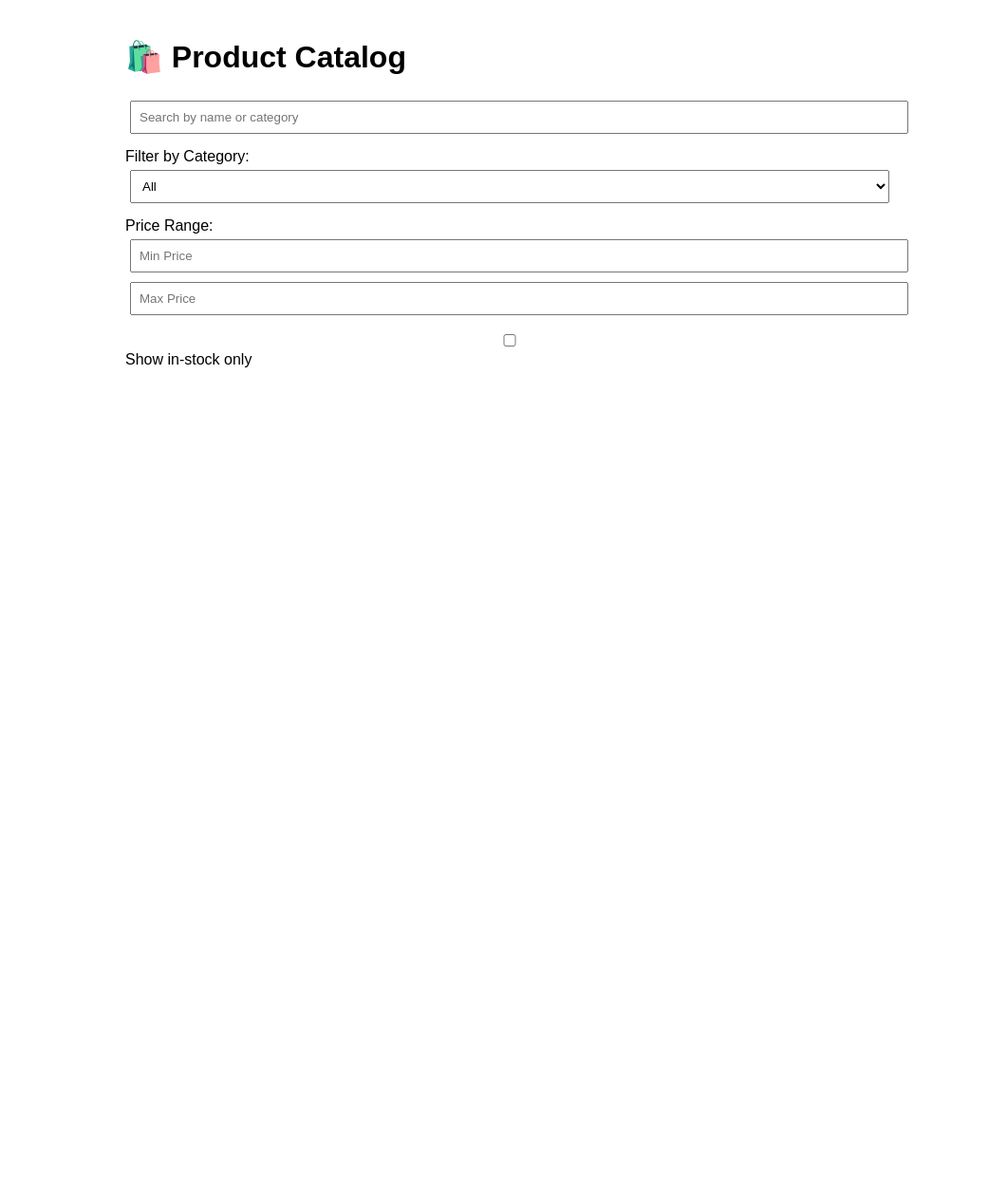
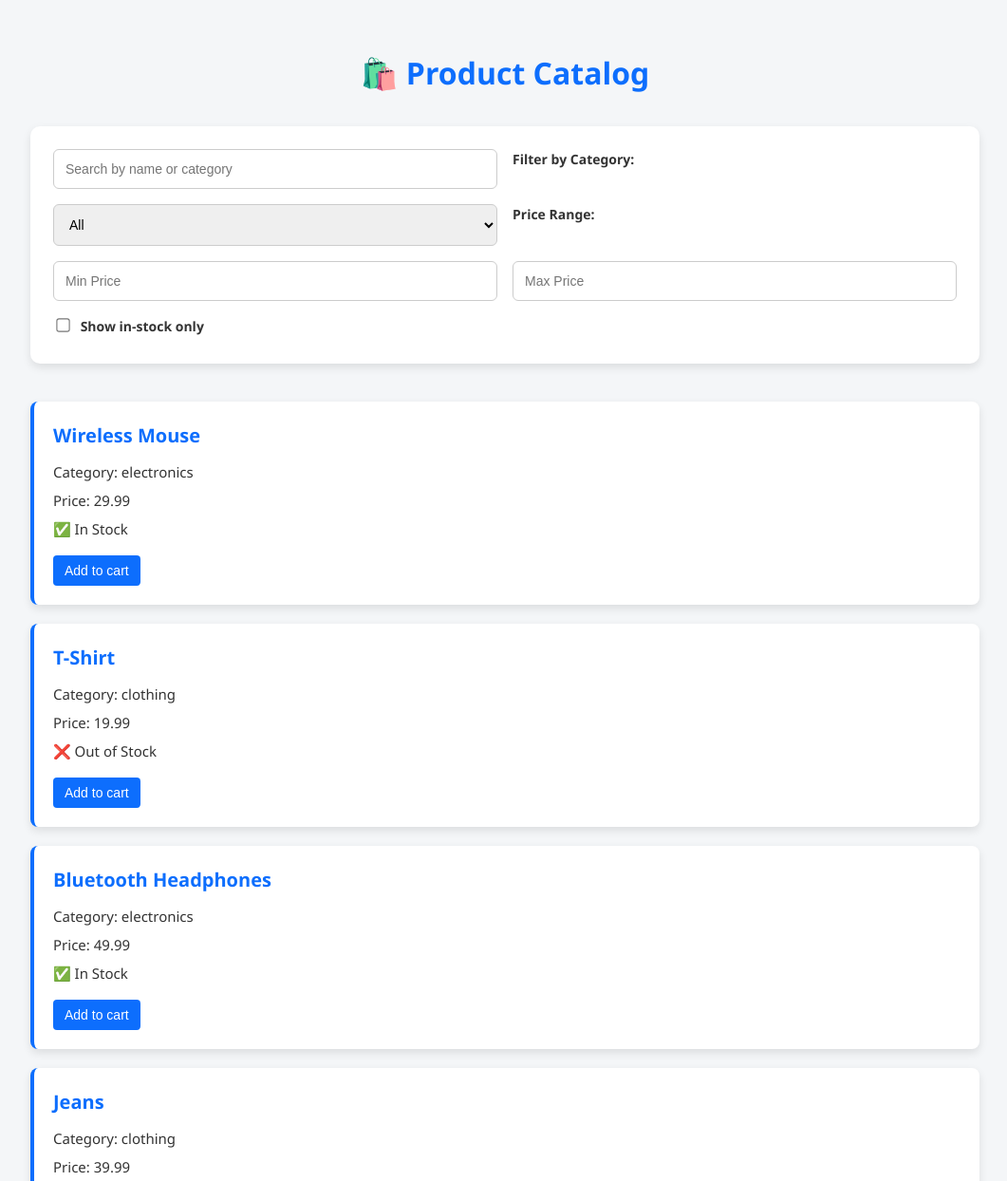
Before and after one commit to mensonsundash/e-commerce, a plain HTML site: page index.html in a window 1280 px wide. Shown: the top 1244 px of the page at 95% size, without its empty margins (108-1169 px from the left). Before the commit the page ends 800 px from the top, so only its background shows below. Drawn offline with Linux system fonts and the light colour scheme.

Commit message:
Display filtered product as EventListeners

```diff
--- a/script.js
+++ b/script.js
@@ -5,6 +5,11 @@ const products = [
   { id: 3, name: "Bluetooth Headphones", category: "electronics", price: 49.99, inStock: true },
   { id: 4, name: "Jeans", category: "clothing", price: 39.99, inStock: true }
 ];
+
+
+/**
+ * Utility Functions
+ */
 
 //filter bycategory
 function filterByCategory(products, category, partial = false) {
@@ -48,3 +53,67 @@ function searchByKeyword(products, keywords) {
 function getAvailableProducts(products) {
     return products.filter(product => product.inStock);
 }
+
+
+/**
+ * Resulting Functions
+ */
+//filtered product combined
+function getFilteredProducts() {
+    let filtered = [...products];
+
+    const search = document.getElementById('searchInput').value;
+    const category = document.getElementById('categoryFilter').value;
+    const minPrice = parseFloat(document.getElementById('minPrice').value) || 0;
+    const maxPrice = parseFloat(document.getElementById('maxPrice').value);
+    const inStockOnly = document.getElementById('inStockOnly').checked;
+
+    if(search) filtered = searchByKeyword(filtered, search);
+    if(category) filtered = filterByCategory(filtered, category);
+    if(minPrice || maxPrice) filtered = filterByPriceRange(filtered, minPrice, maxPrice);
+    if(inStockOnly) filtered = getAvailableProducts(filtered);
+
+    displayProducts(filtered);
+}
+
+//function to display products UI Rendered
+function displayProducts(productArray) {
+    const container = document.getElementById('productList');
+
+    container.innerHTML = '';
+
+    if(productArray.length === 0) {
+        container.innerHTML = '<p> No Product Found.</p>';
+        return;
+    }
+
+    productArray.forEach(product => {
+        const card = document.createElement('div');
+        card.className = 'product-card';
+        card.innerHTML = `
+            <h3>${product.name}</h3>
+            <p>Category: ${product.category}</p>
+            <p>Price: ${product.price.toFixed(2)}</P>
+            <p>${product.inStock ? "✅ In Stock" : "❌ Out of Stock"}</p>
+            <button class="add-to-cart-btn" data-id="${product.id}">Add to cart</button>
+        `;
+        container.appendChild(card);
+    });
+
+}
+
+
+//Event listeners
+["searchInput", "categoryFilter", "minPrice", "maxPrice", "inStockOnly"].forEach( id => {
+    document.getElementById(id).addEventListener("input", getFilteredProducts);
+    document.getElementById(id).addEventListener("change", getFilteredProducts);
+})
+
+// document.getElementById('searchInput').addEventListener("input", getFilteredProducts);
+// document.getElementById('categoryFilter').addEventListener("change", getFilteredProducts);
+// document.getElementById('minPrice').addEventListener("input", getFilteredProducts);
+// document.getElementById('maxPrice').addEventListener("input", getFilteredProducts);
+// document.getElementById('inStockOnly').addEventListener("input", getFilteredProducts)
+
+// Initial display
+getFilteredProducts();
--- a/style.css
+++ b/style.css
@@ -1,32 +1,136 @@
-body {
-    font-family: Arial, Helvetica, sans-serif;
-    padding: 20px;
-    max-width: 800px;
-    margin: auto;
+:root {
+    --primary-color: #0d6efd;
+    --background: #f4f6f8;
+    --text-color: #333;
+    --card-bg: #ffffff;
+    --shadow: rgba(0, 0, 0, 0.1) 0px 4px 10px;
 }
 
-input, select {
-    padding: 8px;
-    margin: 5px;
-    width: 100%;
+body {
+    font-family: 'Segoe UI', Roboto, sans-serif;
+    background-color: var(--background);
+    color: var(--text-color);
+    padding: 30px 20px;
+    max-width: 1000px;
+    margin: auto;
+    line-height: 1.6;
+}
+
+h1 {
+    text-align: center;
+    color: var(--primary-color);
+    margin-bottom: 30px;
+    font-size: 32px;
+}
+
+.filters {
+    display: grid;
+    gap: 16px;
+    background-color: var(--card-bg);
+    padding: 24px;
+    border-radius: 10px;
+    box-shadow: var(--shadow);
+    margin-bottom: 40px;
+}
+
+.filters label {
+    font-weight: 600;
+    font-size: 14px;
+    margin-bottom: 4px;
+}
+
+input[type="text"],
+input[type="number"],
+select {
+    padding: 12px;
+    border: 1px solid #ccc;
+    border-radius: 6px;
+    font-size: 14px;
+    transition: border 0.3s;
+}
+
+input[type="text"]:focus,
+input[type="number"]:focus,
+select:focus {
+    border-color: var(--primary-color);
+    outline: none;
+}
+
+input[type="checkbox"] {
+    transform: scale(1.1);
+    margin-right: 8px;
 }
 
 .product-card {
-    border: 1px solid #ccc;
-    padding: 15px;
-    margin: 10px 0;
-    border-radius: 5px;
+    background: var(--card-bg);
+    border-left: 4px solid var(--primary-color);
+    padding: 20px;
+    margin-bottom: 20px;
+    border-radius: 8px;
+    box-shadow: var(--shadow);
+    transition: transform 0.2s ease, box-shadow 0.2s ease;
+}
+
+.product-card:hover {
+    transform: translateY(-4px);
+    box-shadow: rgba(0, 0, 0, 0.15) 0px 6px 12px;
 }
 
 .product-card h3 {
-    margin: 0;
+    margin: 0 0 10px;
+    color: var(--primary-color);
+    font-size: 20px;
 }
 
-.filters {
-    margin-bottom: 20px;
+.product-card p {
+    margin: 6px 0;
+    font-size: 15px;
 }
 
-label {
-    display: block;
-    margin-top:10px;
+.checkbox-row {
+    display: flex;
+    align-items: center;
+    margin-top: 4px;
 }
+
+.checkbox-row label {
+    margin: 0;
+    font-weight: 500;
+}
+.add-to-cart-btn {
+  background-color: var(--primary-color);
+  color: white;
+  padding: 8px 12px;
+  border: none;
+  border-radius: 4px;
+  margin-top: 10px;
+  cursor: pointer;
+  font-size: 14px;
+  transition: background 0.3s;
+}
+.add-to-cart-btn:hover {
+  background-color: #0b5ed7;
+}
+
+.add-to-cart-btn {
+  background-color: var(--primary-color);
+  color: white;
+  padding: 8px 12px;
+  border: none;
+  border-radius: 4px;
+  margin-top: 10px;
+  cursor: pointer;
+  font-size: 14px;
+  transition: background 0.3s;
+}
+.add-to-cart-btn:hover {
+  background-color: #0b5ed7;
+}
+
+
+
+@media (min-width: 768px) {
+    .filters {
+        grid-template-columns: 1fr 1fr;
+    }
+}
```
